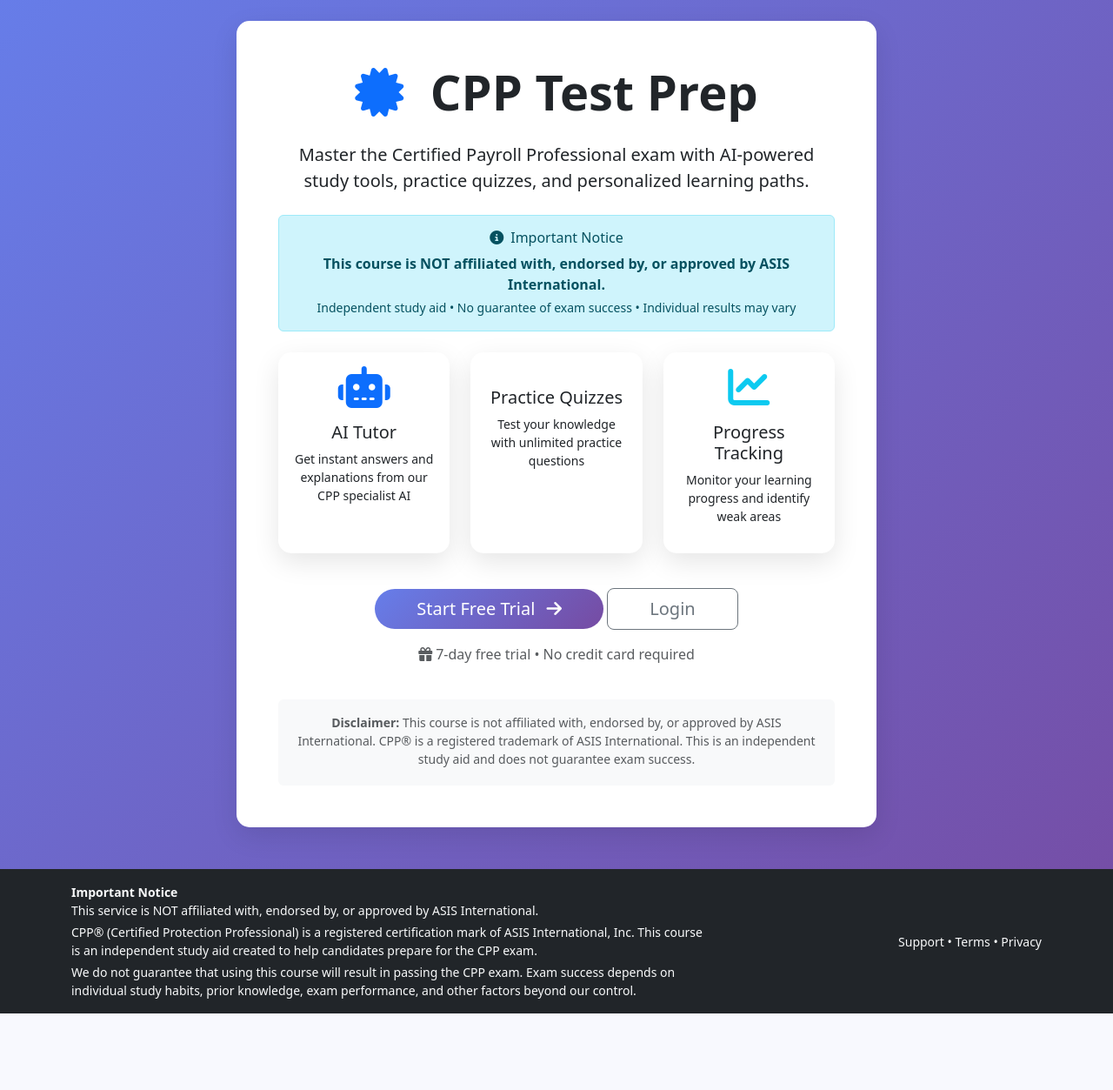
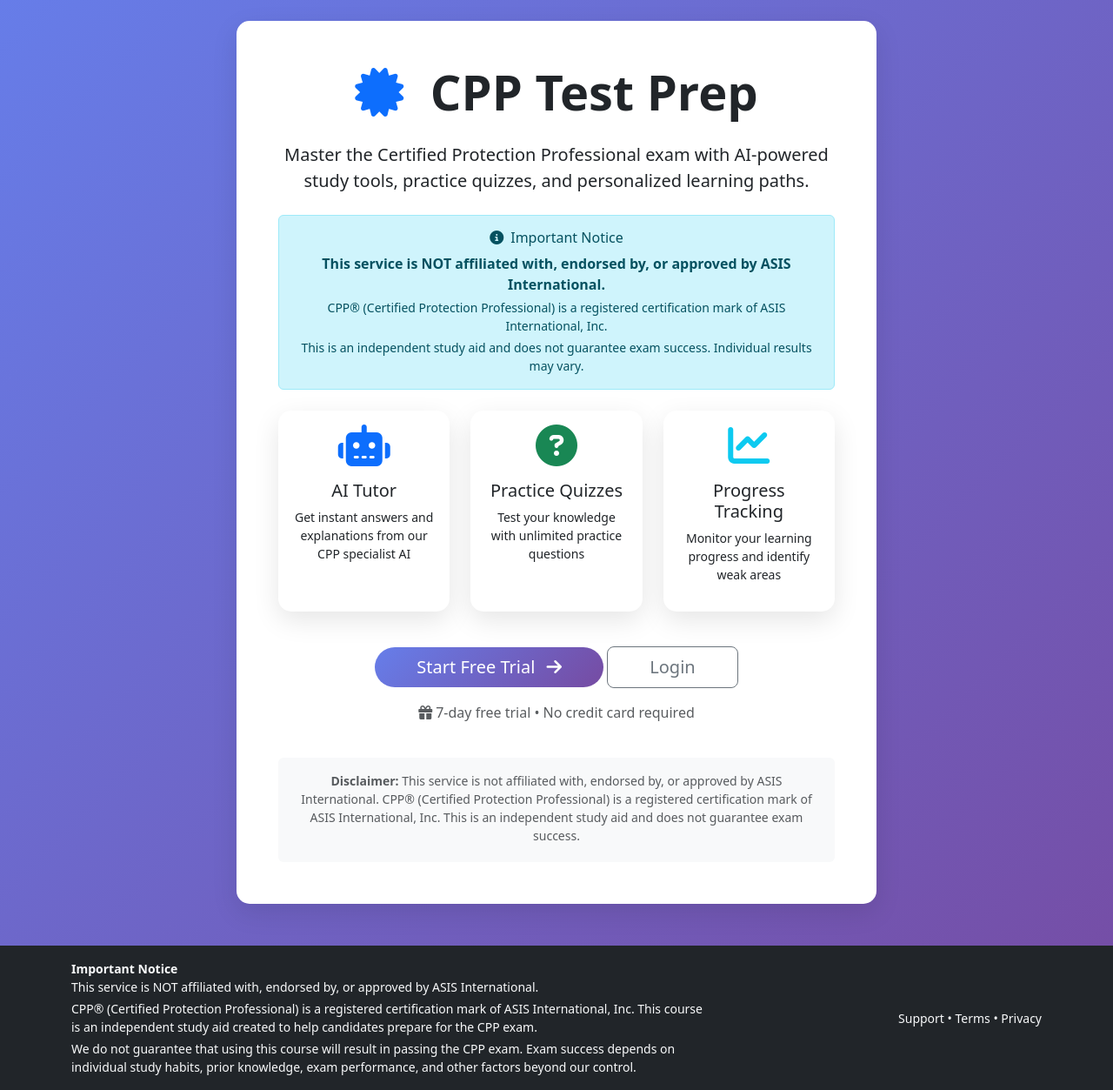
Before and after one commit to etafirearms/cpp-test-prep, a Python web app: template templates/home.html in a window 1280 px wide. Shown: the part 56-1309 px from the top of the page at 87% size. Before the commit the page ends 1221 px from the top, so only its background shows below. Run offline with Jinja, Linux system fonts and the light colour scheme; the template is opened without the code that fills it, so the values that code supplies are empty.

Commit message:
Update home.html
Updated Disclaimer & Footer

```diff
--- a/templates/home.html
+++ b/templates/home.html
@@ -9,15 +9,20 @@
                 CPP Test Prep
             </h1>
             <p class="lead mb-4">
-                Master the Certified Payroll Professional exam with AI-powered study tools,
+                Master the Certified Protection Professional exam with AI-powered study tools,
                 practice quizzes, and personalized learning paths.
             </p>
 
             <!-- Important Legal Disclaimer -->
             <div class="alert alert-info mb-4">
                 <h6><i class="fas fa-info-circle me-2"></i>Important Notice</h6>
-                <p class="mb-1"><strong>This course is NOT affiliated with, endorsed by, or approved by ASIS International.</strong></p>
-                <p class="mb-0 small">Independent study aid • No guarantee of exam success • Individual results may vary</p>
+                <p class="mb-1"><strong>This service is NOT affiliated with, endorsed by, or approved by ASIS International.</strong></p>
+                <p class="mb-1 small">
+                    CPP® (Certified Protection Professional) is a registered certification mark of ASIS International, Inc.
+                </p>
+                <p class="mb-0 small">
+                    This is an independent study aid and does not guarantee exam success. Individual results may vary.
+                </p>
             </div>
 
             <div class="row mb-4">
@@ -33,7 +38,7 @@
                 <div class="col-md-4 mb-3">
                     <div class="card h-100 border-success">
                         <div class="card-body">
-                            <i class="fas fa-quiz fa-3x text-success mb-3"></i>
+                            <i class="fas fa-question-circle fa-3x text-success mb-3"></i>
                             <h5>Practice Quizzes</h5>
                             <p class="small">Test your knowledge with unlimited practice questions</p>
                         </div>
@@ -51,10 +56,10 @@
             </div>
 
             <div class="d-grid gap-2 d-md-block">
-                <a href="/register" class="btn btn-primary btn-lg px-5">
+                <a href="{{ url_for('register') }}" class="btn btn-primary btn-lg px-5">
                     Start Free Trial <i class="fas fa-arrow-right ms-2"></i>
                 </a>
-                <a href="/login" class="btn btn-outline-secondary btn-lg px-5">Login</a>
+                <a href="{{ url_for('login') }}" class="btn btn-outline-secondary btn-lg px-5">Login</a>
             </div>
 
             <p class="mt-3 text-muted">
@@ -64,8 +69,9 @@
             <!-- Footer Disclaimer -->
             <div class="mt-4 p-3 bg-light rounded">
                 <p class="small text-muted mb-1">
-                    <strong>Disclaimer:</strong> This course is not affiliated with, endorsed by, or approved by ASIS International.
-                    CPP® is a registered trademark of ASIS International. This is an independent study aid and does not guarantee exam success.
+                    <strong>Disclaimer:</strong> This service is not affiliated with, endorsed by, or approved by ASIS International.
+                    CPP® (Certified Protection Professional) is a registered certification mark of ASIS International, Inc.
+                    This is an independent study aid and does not guarantee exam success.
                 </p>
             </div>
         </div>
```
